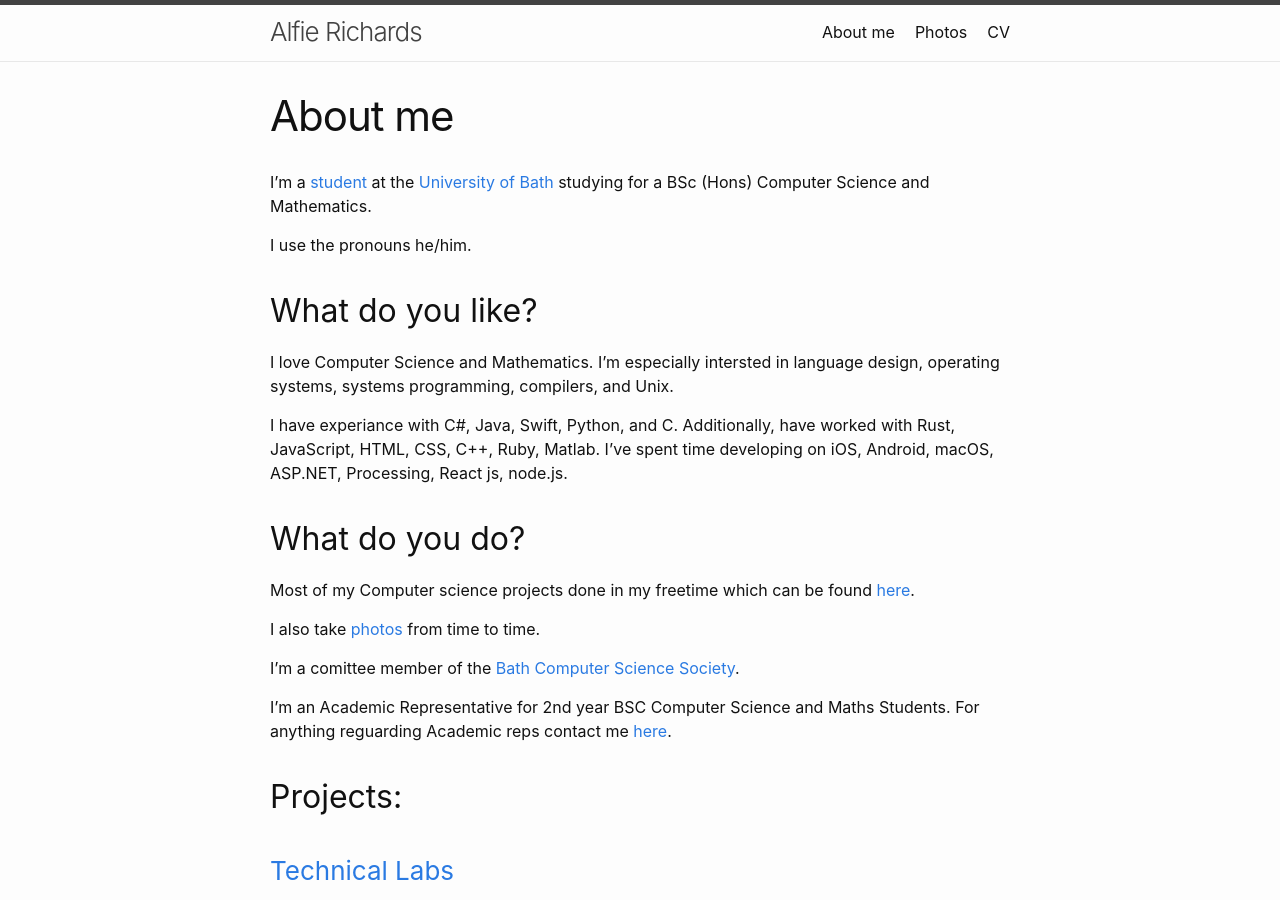
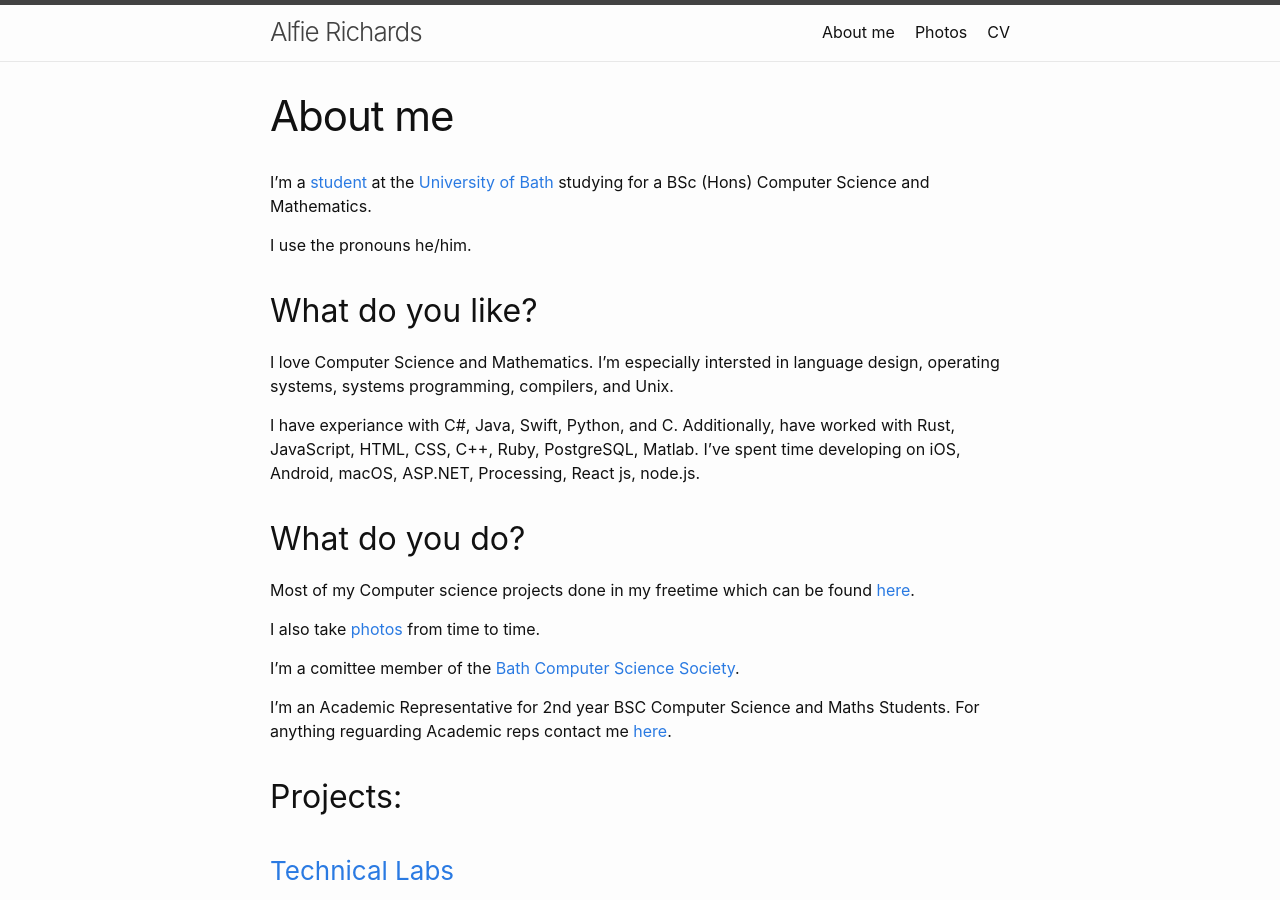
Before and after one commit to AlfGalf/jekyllWebsite, a Jekyll site: the page built from index.md, in a window 1280 px wide and 900 px high. Built offline with Jekyll 4.4.1, drawn with Linux system fonts in a browser that asks for light colours.

Commit message:
Added postgres

```diff
--- a/Gemfile
+++ b/Gemfile
@@ -4,4 +4,3 @@ source "https://rubygems.org"
 
 gem "jekyll"
 gem "kramdown-parser-gfm"
-gem "minima"
--- a/index.md
+++ b/index.md
@@ -16,7 +16,7 @@ I love Computer Science and Mathematics. I'm especially intersted in language de
 systems, systems programming, compilers, and Unix.
 
 I have experiance with C#, Java, Swift, Python, and C. Additionally, have worked with Rust,
-JavaScript, HTML, CSS, C++, Ruby, Matlab. I've spent time developing on iOS, Android, macOS,
+JavaScript, HTML, CSS, C++, Ruby, PostgreSQL, Matlab. I've spent time developing on iOS, Android, macOS,
 ASP.NET, Processing, React js, node.js.
 
 What do you do?
```
